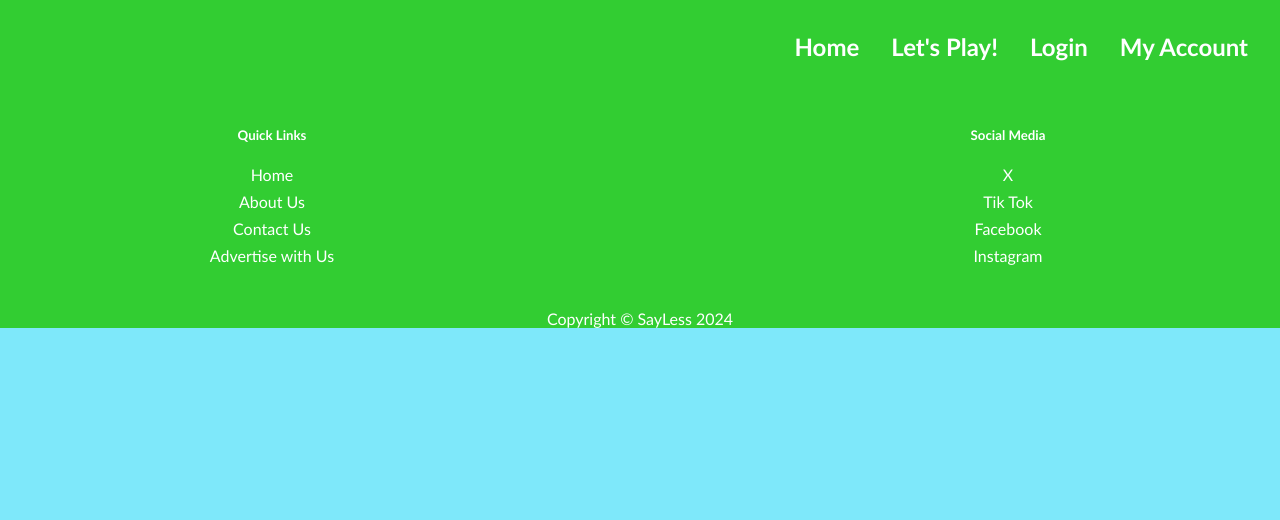
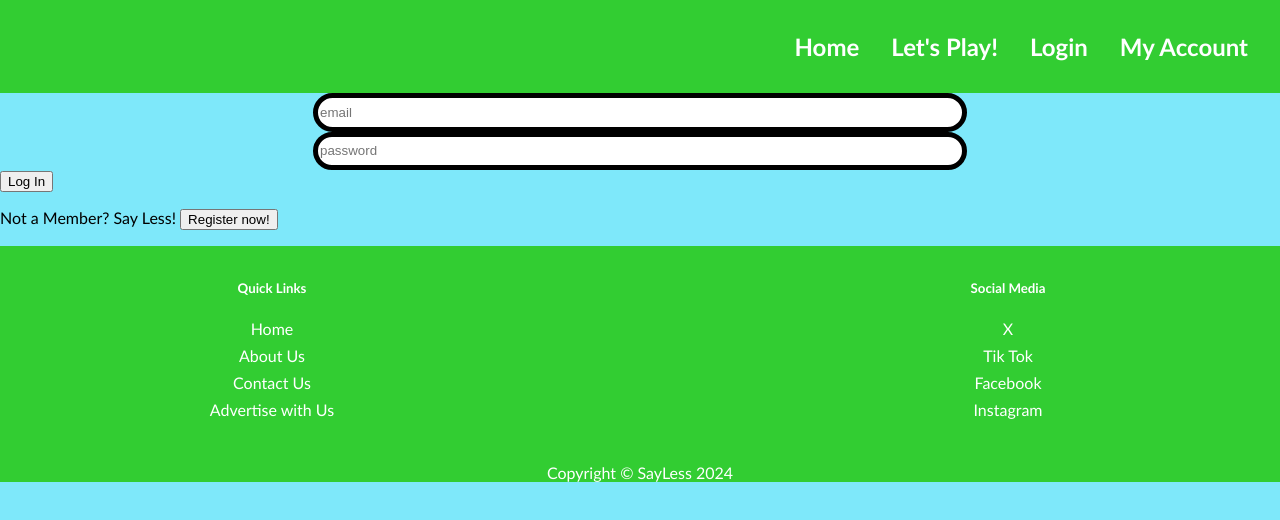
Before and after one commit to sudosurmrf/SayLess_TEST, a React (Vite) app: page /login in a window 1280 px wide. Shown: the top 520 px of the page. Built offline with nearby package versions, Linux system fonts and the light colour scheme; no server answers.

Commit message:
began coding login component and styling for it

```diff
--- a/src/Components/Login.jsx
+++ b/src/Components/Login.jsx
@@ -1,10 +1,77 @@
 import React from 'react';
+import { useState } from 'react';
+import { useNavigate } from 'react-router-dom';
 
 const Login = () => {
+    const [showLogin, setShowLogin] = useState(true);
+    const [nameInput, setNameInput] = useState("");
+    const [emailInput, setEmailInput] = useState("");
+    const [passwordInput, setPasswordInput] = useState("");
+
+    const navigate = useNavigate();
+
+    const register = async(event) => {
+        event.preventDefault();
+        const response = await fetch('https://.com/api/users/register', {
+            method: 'POST',
+            headers: {
+                "Content-Type": "application/json"
+            },
+            body: JSON.stringify({
+                name: nameInput,
+                email: emailInput,
+                password: passwordInput
+            })
+        });
+
+        const json = await response.json();
+        setNameInput("");
+        setEmailInput("");
+        setPasswordInput("");
+    }
+
+    const login = async(event) => {
+        event.preventDefault();
+        const response = await fetch('https://.com/api/users/login', {
+            method: 'POST',
+            headers: {
+                "Content-Type": "application/json"
+            },
+            body: JSON.stringify({
+                email: emailInput,
+                password: passwordInput
+            })
+        });
+        const json = await response.json();
+        console.log(json.access_token);
+        navigate('/')
+
+    }
+
     return (
         <>
+          <form>
+        {
+            showLogin ?
+             null :
+             <>
+              <input className="login" value={nameInput} onChange={(event) => { setNameInput(event.target.value)}} placeholder="name" />
+             </>
+        }
+        <input className="login" value={emailInput} onChange={(event) => { setEmailInput(event.target.value) }} type="email" placeholder="email"/>
+        <input className="login" value={passwordInput} onChange={(event) => { setPasswordInput(event.target.value) }} type="password" placeholder="password"/>
+        {
+            showLogin ? <button>Log In</button> : <button onClick={register}>Register</button>
+        }
+        </form>
+        {
+            showLogin ?
+                <p>Not a Member? Say Less! <button onClick={() => { setShowLogin(false) }}>Register now!</button></p>:
+                <p>Already a Member? <button onClick={() => { setShowLogin(true) }}>Log In</button> here!
+                </p>
+            }
         </>
-    )
+    );
 }
 
 export default Login;
--- a/src/index.css
+++ b/src/index.css
@@ -85,6 +85,17 @@ h4 {
     justify-content: center;
     margin: auto;
     color: red;
+}
+
+.login {
+    display: flex;
+    align-items: center;
+    justify-content: center;
+    height: 2em;
+    width: 50%;
+    /* border: solid 5px; */
+    /* border-radius: 20px; */
+    margin: auto;
 }
 
 input {
@@ -186,6 +197,7 @@ input {
     color: whtie;
 }
 
+
 .footer {
     /* position: absolute; */
     margin-bottom: 0px;
```
